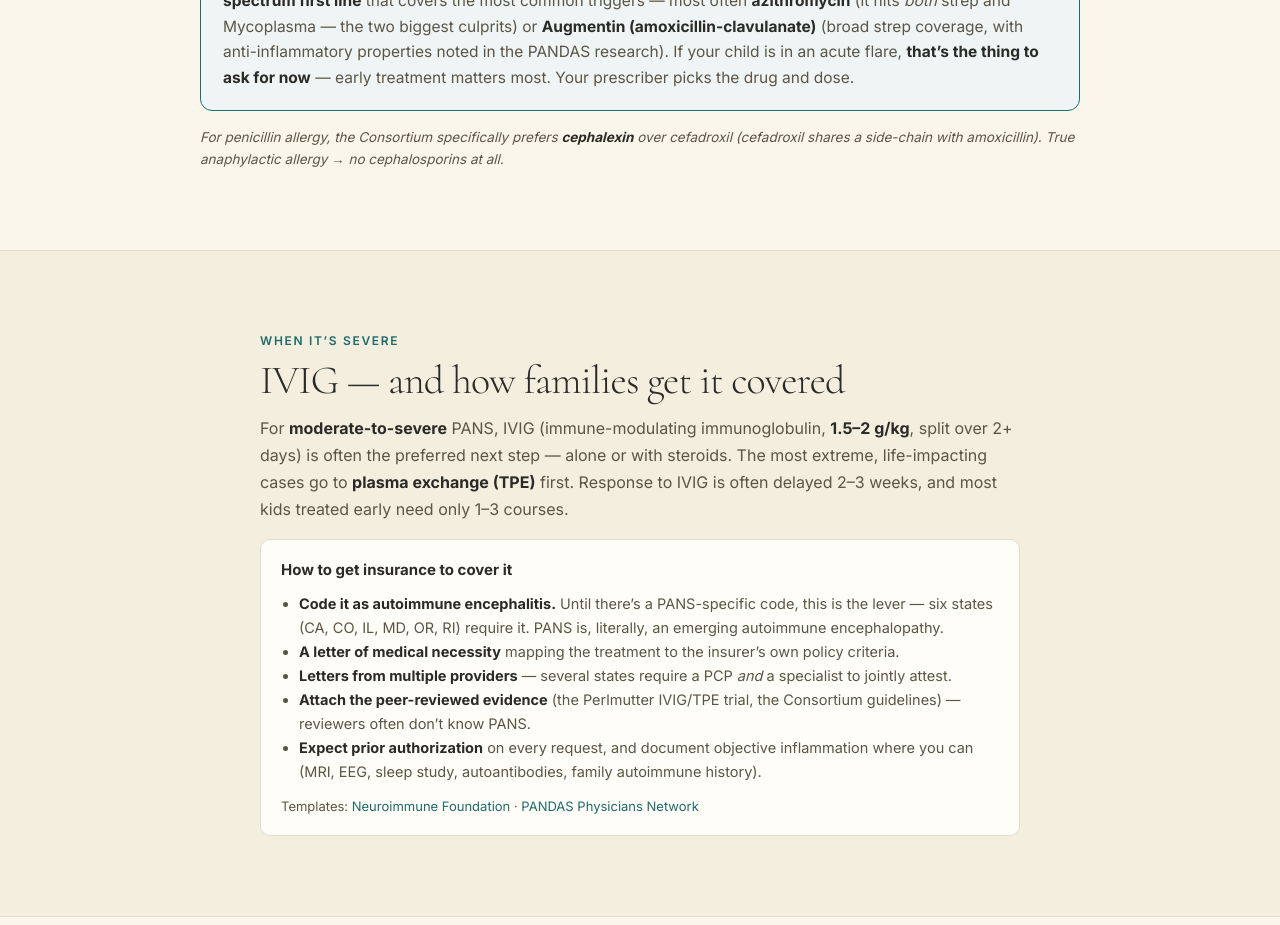
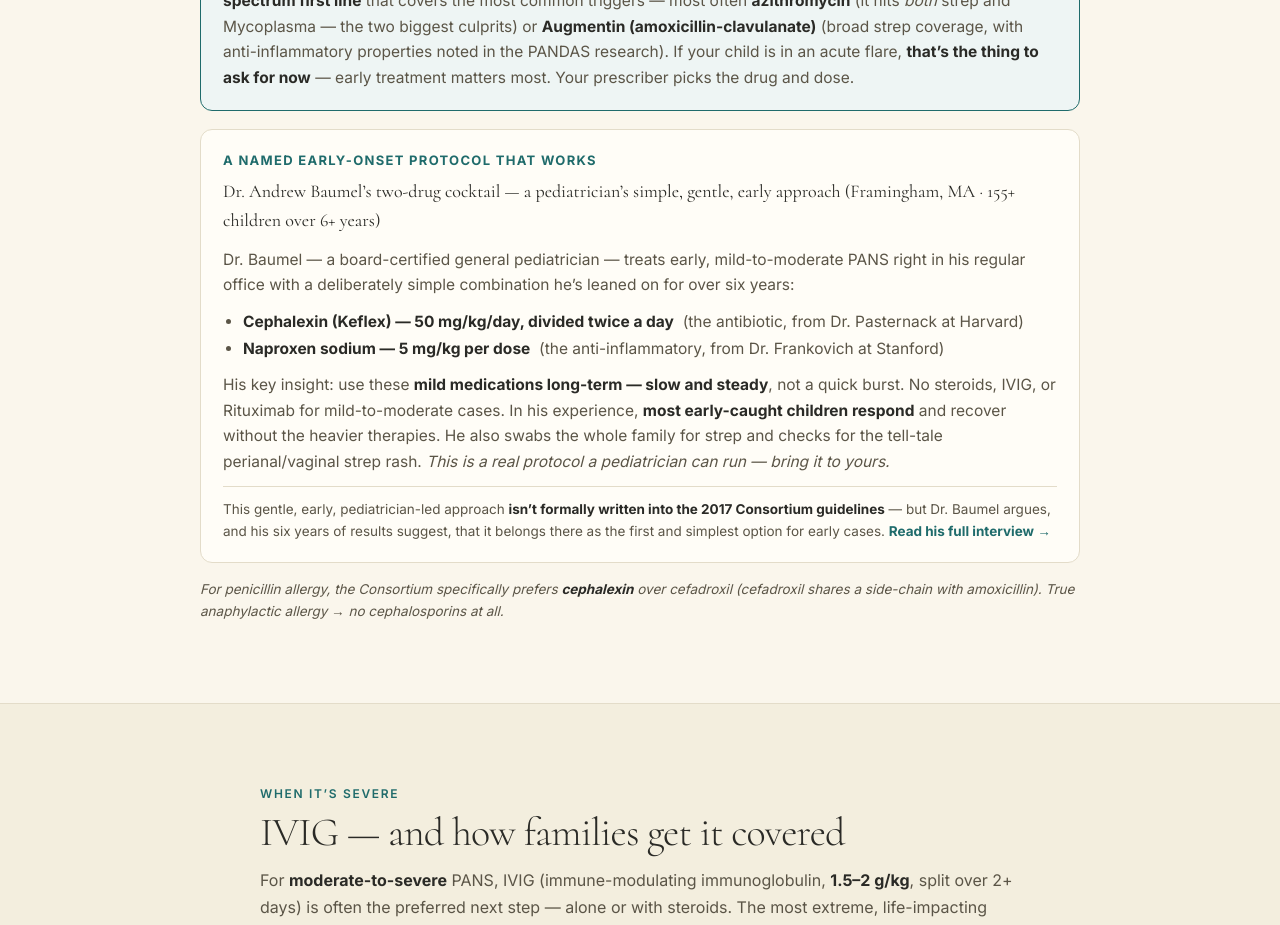
Before and after one commit to myleshorton/planb-pans, a Next.js app: page /protocol in a window 1280 px wide. Shown: the part 4440-5365 px from the top of the page. Built offline with nearby package versions, Linux system fonts and the light colour scheme.

Commit message:
feat(protocol): Dr. Andrew Baumel's early-onset cocktail (cephalexin 50mg/kg/day + naproxen 5mg/kg/dose, long+slow) + interview link + 'should be in the guidelines' framing

```diff
--- a/app/protocol/page.tsx
+++ b/app/protocol/page.tsx
@@ -211,6 +211,28 @@ export default function ProtocolPage() {
               thing to ask for now</strong> — early treatment matters most. Your prescriber picks the drug and dose.
             </p>
           </div>
+          <div style={{ background: card, border: `1px solid ${rule}`, borderRadius: 12, padding: '20px 22px', margin: '18px 0 0' }}>
+            <p style={{ fontSize: 13, letterSpacing: '0.1em', textTransform: 'uppercase', color: teal, fontWeight: 700, margin: '0 0 6px' }}>A named early-onset protocol that works</p>
+            <p style={{ fontSize: 18, color: ink, fontWeight: 400, margin: '0 0 12px', fontFamily: 'var(--font-cormorant)' }}>Dr. Andrew Baumel&rsquo;s two-drug cocktail — a pediatrician&rsquo;s simple, gentle, early approach (Framingham, MA · 155+ children over 6+ years)</p>
+            <p style={{ fontSize: 15.5, color: soft, lineHeight: 1.65, margin: '0 0 10px' }}>
+              Dr. Baumel — a board-certified general pediatrician — treats early, mild-to-moderate PANS right in his regular office with
+              a deliberately simple combination he&rsquo;s leaned on for over six years:
+            </p>
+            <ul style={{ fontSize: 15.5, color: soft, lineHeight: 1.75, margin: '0 0 10px', paddingLeft: 20 }}>
+              <li><strong style={{ color: ink }}>Cephalexin (Keflex) — 50 mg/kg/day, divided twice a day</strong> &nbsp;(the antibiotic, from Dr. Pasternack at Harvard)</li>
+              <li><strong style={{ color: ink }}>Naproxen sodium — 5 mg/kg per dose</strong> &nbsp;(the anti-inflammatory, from Dr. Frankovich at Stanford)</li>
+            </ul>
+            <p style={{ fontSize: 15.5, color: soft, lineHeight: 1.65, margin: 0 }}>
+              His key insight: use these <strong style={{ color: ink }}>mild medications long-term — slow and steady</strong>, not a quick
+              burst. No steroids, IVIG, or Rituximab for mild-to-moderate cases. In his experience, <strong style={{ color: ink }}>most
+              early-caught children respond</strong> and recover without the heavier therapies. He also swabs the whole family for strep and
+              checks for the tell-tale perianal/vaginal strep rash. <em>This is a real protocol a pediatrician can run — bring it to yours.</em>
+            </p>
+            <p style={{ fontSize: 13.5, color: soft, lineHeight: 1.6, margin: '12px 0 0', paddingTop: 12, borderTop: `1px solid ${rule}` }}>
+              This gentle, early, pediatrician-led approach <strong style={{ color: ink }}>isn&rsquo;t formally written into the 2017 Consortium guidelines</strong> — but Dr. Baumel argues, and his six years of results suggest, that it belongs there as the first and simplest option for early cases.{' '}
+              <a href="https://neuroimmune.org/pans-pandas-interview-baumel/" rel="noopener" style={{ color: teal, fontWeight: 700 }}>Read his full interview →</a>
+            </p>
+          </div>
           <p style={{ fontSize: 13.5, color: soft, fontStyle: 'italic', margin: '16px 0 0' }}>
             For penicillin allergy, the Consortium specifically prefers <strong style={{ color: ink }}>cephalexin</strong> over
             cefadroxil (cefadroxil shares a side-chain with amoxicillin). True anaphylactic allergy → no cephalosporins at all.
```
